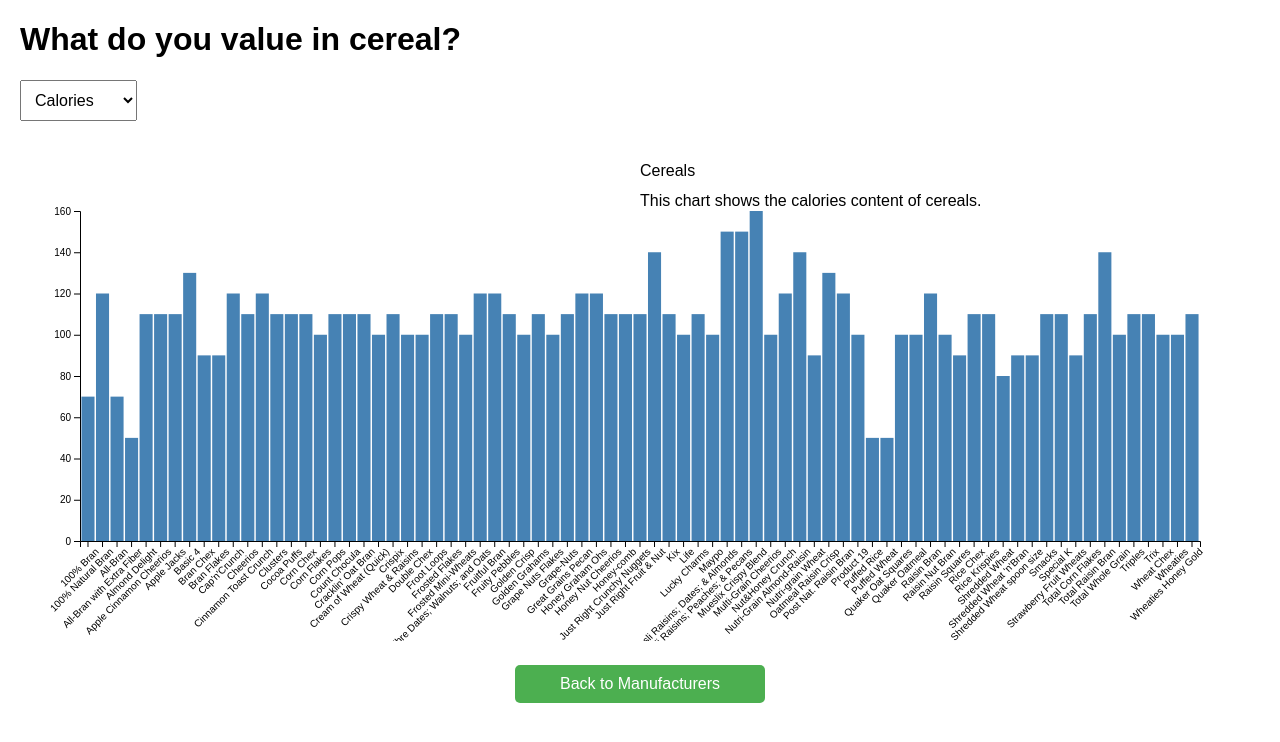
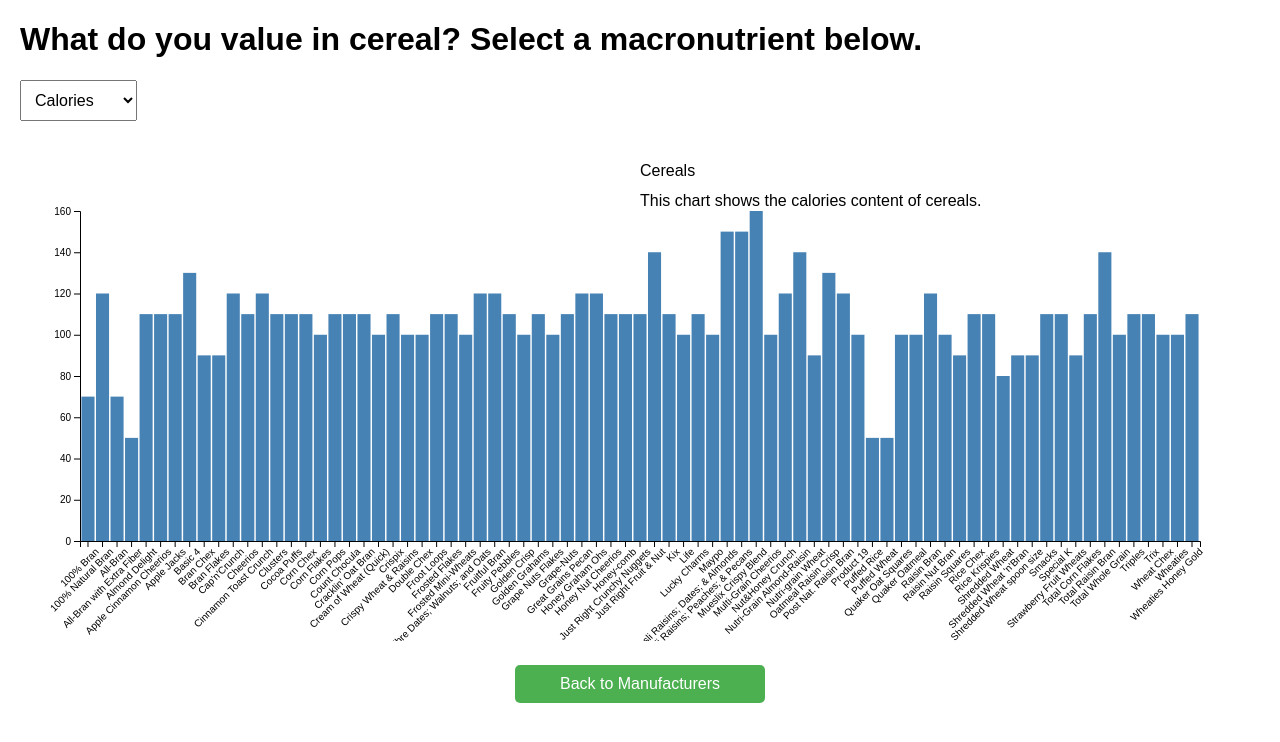
Before and after one commit to aarthimahesh/CS416, a plain HTML site: page value.html in a window 1280 px wide. Drawn offline with nearby package versions, Linux system fonts and the light colour scheme.

Commit message:
selectmacro

```diff
--- a/value.html
+++ b/value.html
@@ -3,7 +3,7 @@
 <head>
     <meta charset="UTF-8">
     <meta name="viewport" content="width=device-width, initial-scale=1.0">
-    <title>What do you value in cereal?</title>
+    <title>What do you value in cereal? Select a macronutrient below. </title>
     <script src="https://d3js.org/d3.v7.min.js"></script>
     <style>
         body {
@@ -52,7 +52,7 @@
     </style>
 </head>
 <body>
-    <h1>What do you value in cereal?</h1>
+    <h1>What do you value in cereal? Select a macronutrient below. </h1>
     <select id="nutrientSelect">
         <option value="calories">Calories</option>
         <option value="protein">Protein</option>
```
